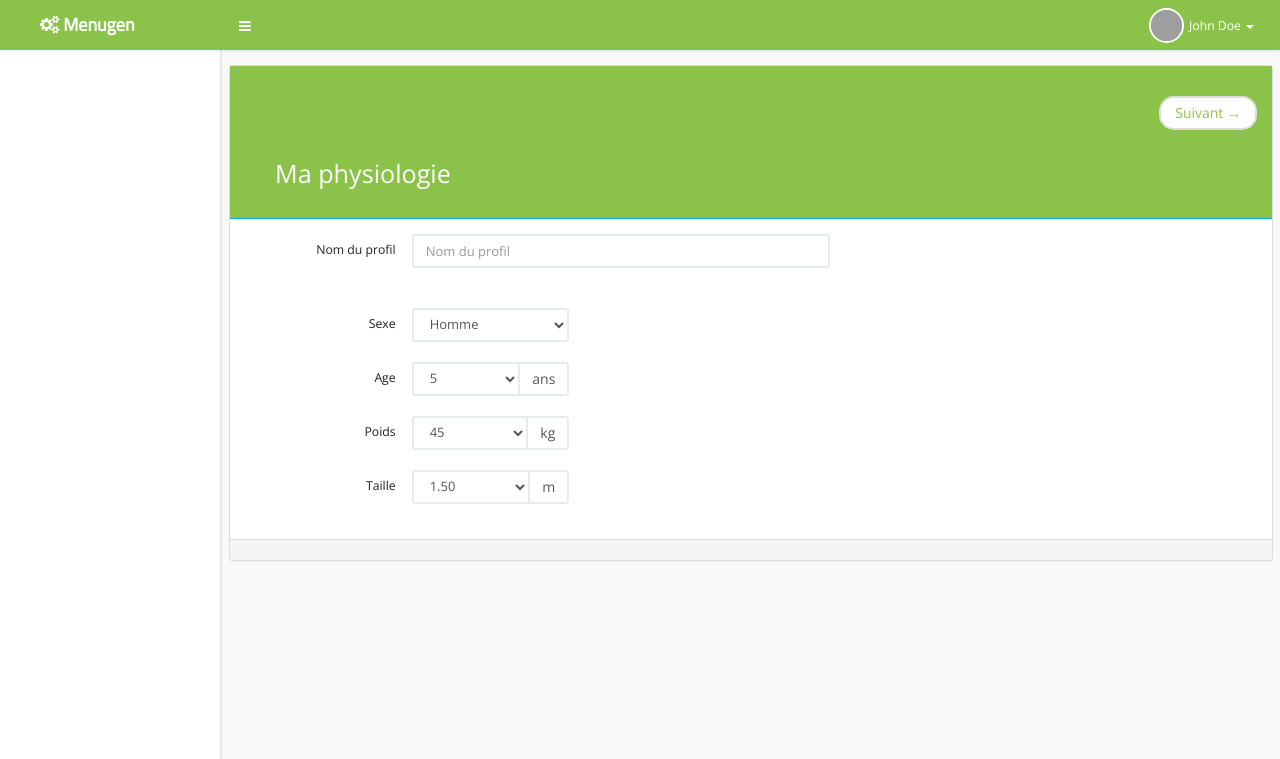
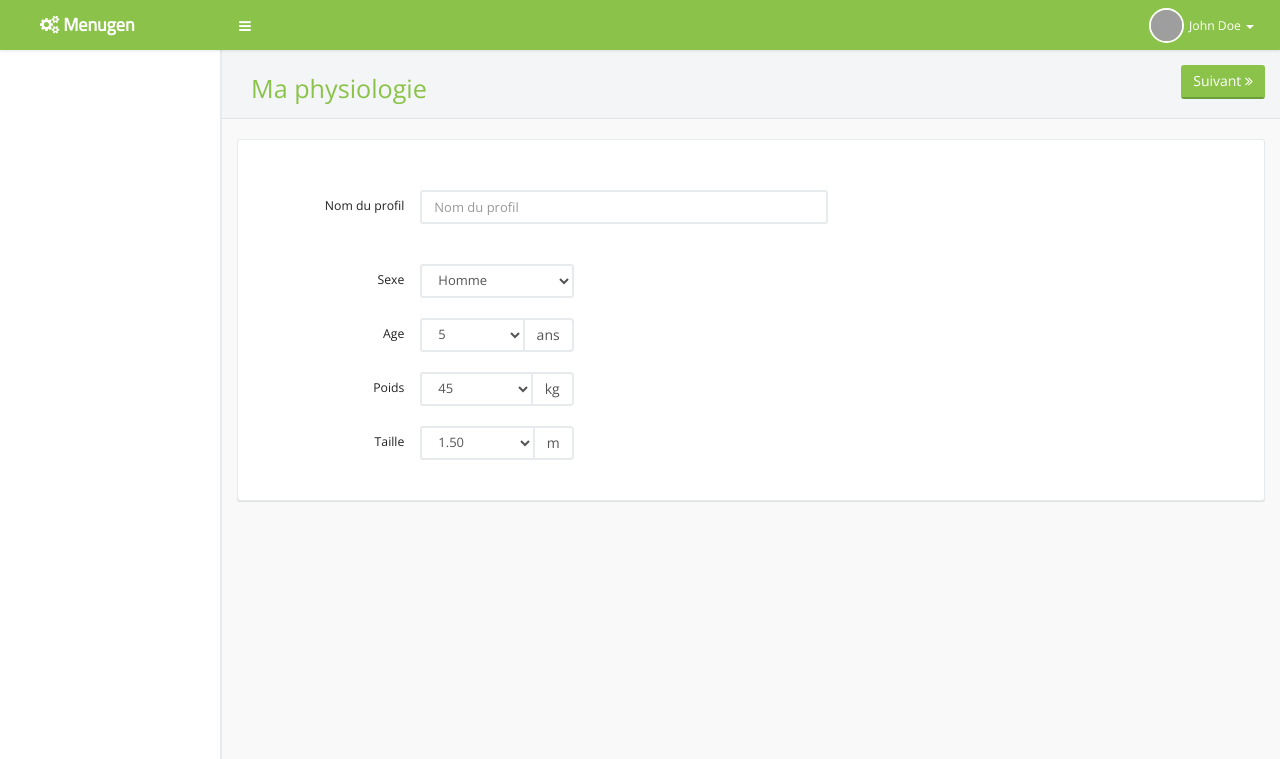
Before and after one commit to PLNech/MenuGen, a Django app: page /physiology in a window 1280 px wide. Shown: the top 759 px of the page. Run offline with Django 3.2, Linux system fonts and the light colour scheme; some libraries are stand-ins or nearby versions; grey boxes are pictures that could not be loaded.

Commit message:
physiology re-designed

```diff
--- a/menus/templates/profile/physiology.html
+++ b/menus/templates/profile/physiology.html
@@ -1,24 +1,27 @@
 {% extends '_base.html' %}
 {% load staticfiles %}
 
-{% block css %}
-    <!--<link rel="stylesheet" type="text/css" href="{% static 'base.css' %}" />-->
-{% endblock %}
+{% block content %}
+    <div class="col-lg-12">
+        <div id="content-header" class="clearfix">
+            <div class="pull-left">
+                <ol class="breadcrumb"><p></p></ol>
+                <h1>Ma physiologie</h1>
+            </div>
+            <div class="pull-right hidden-xs">
+                {% if not user.is_authenticated %}
+                    <a href="{% url 'menus.views.regimes' %}" class="btn btn-primary pull-right">
+                        Suivant <i class="fa fa-angle-double-right"></i>
+                    </a>
+                {% endif %}
+            </div>
+        </div>
+    </div>
 
-{% block content %}
-    <div class="panel panel-default">
-        <div class="panel-heading">
-            {% if not user.is_authenticated %}
-            <nav>
-                <ul class="pager">
-                    <li class="next"><a href="{% url 'menus.views.regimes' %}">Suivant <span aria-hidden="true">&rarr;</span></a></li>
-                </ul>
-            </nav>
-            {% endif %}
-            <h2>Ma physiologie</h2>
-        </div>
-        <div class="panel-body">
-
+    <div class="col-lg-12">
+        <div class="main-box clearfix">
+            <header class="main-box-header clearfix"></header>
+            <div class="main-box-body clearfix">
                 <form class="form-horizontal" name="physiology" action="{% url 'menus.views.physiology' %}" method="POST">
                     <div class="form-group">
                         <label for="username" class="col-sm-2 control-label">Nom du profil</label>
@@ -81,10 +84,8 @@
                     </div>
                 </form>
             </div>
-        <div class="panel-footer">
         </div>
     </div>
-
 {% endblock %}
 
 {% block js %}
```
Lines whose indentation alone changed are shown as unchanged.
